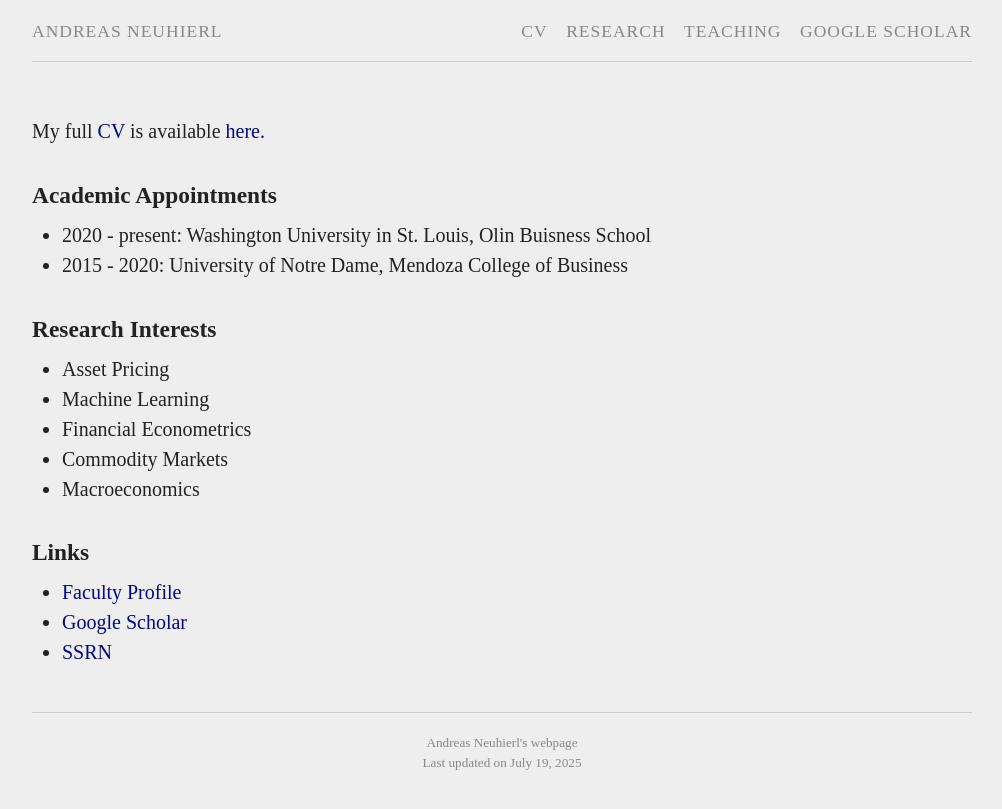
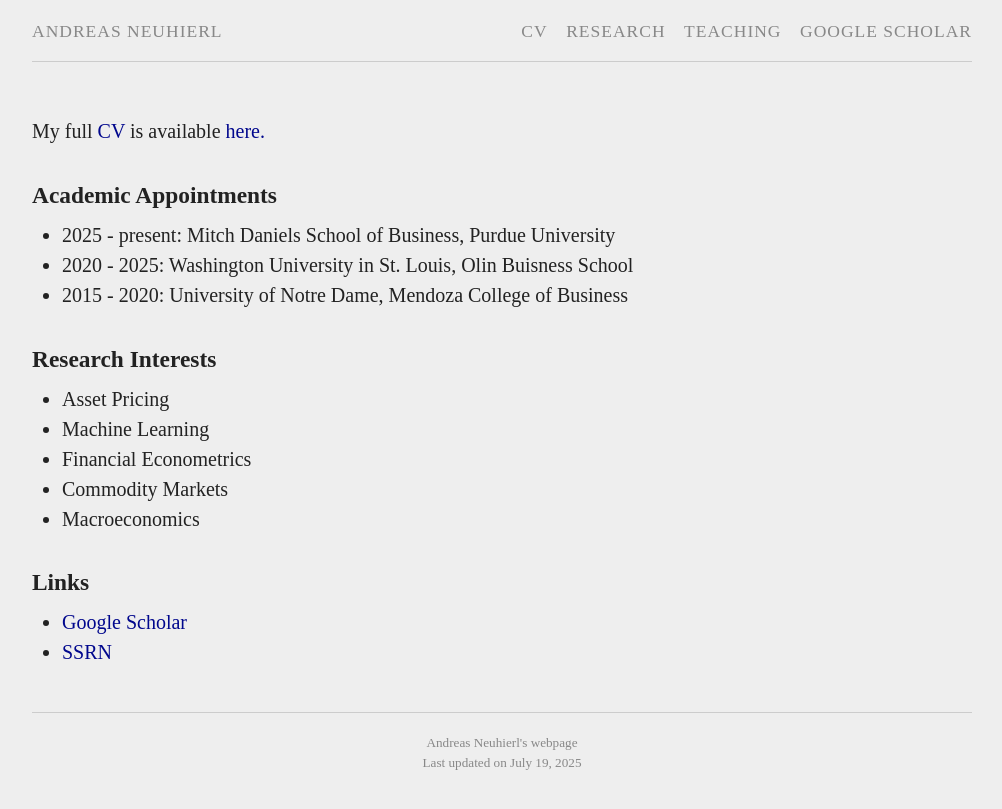
Before and after one commit to aneuhierl/aneuhierl.github.io, a Jekyll site: the page built from cv.md, in a window 1280 px wide. Shown: the top 809 px of the page, without its empty margins (138-1140 px from the left). Built offline with Jekyll 4.4.1, drawn with Linux system fonts in a browser that asks for light colours; comment, search, counter and statistics services are not loaded.

Commit message:
Update cv.md

```diff
--- a/cv.md
+++ b/cv.md
@@ -8,7 +8,8 @@
 
 
 ### Academic Appointments
-* 2020 - present: Washington University in St. Louis, Olin Buisness School
+* 2025 - present: Mitch Daniels School of Business, Purdue University
+* 2020 - 2025: Washington University in St. Louis, Olin Buisness School
 * 2015 - 2020: University of Notre Dame, Mendoza College of Business
 
 
@@ -20,6 +21,5 @@
 * Macroeconomics
 
 ### Links
-* [Faculty Profile](https://olin.wustl.edu/EN-US/Faculty-Research/Faculty/Pages/FacultyDetail.aspx?username=andreasn){:target="_blank"}
 * [Google Scholar](https://scholar.google.com/citations?user=ecA1RsEAAAAJ&hl=en){:target="_blank"}
 * [SSRN](https://papers.ssrn.com/sol3/cf_dev/AbsByAuth.cfm?per_id=1210021){:target="_blank"}
```
